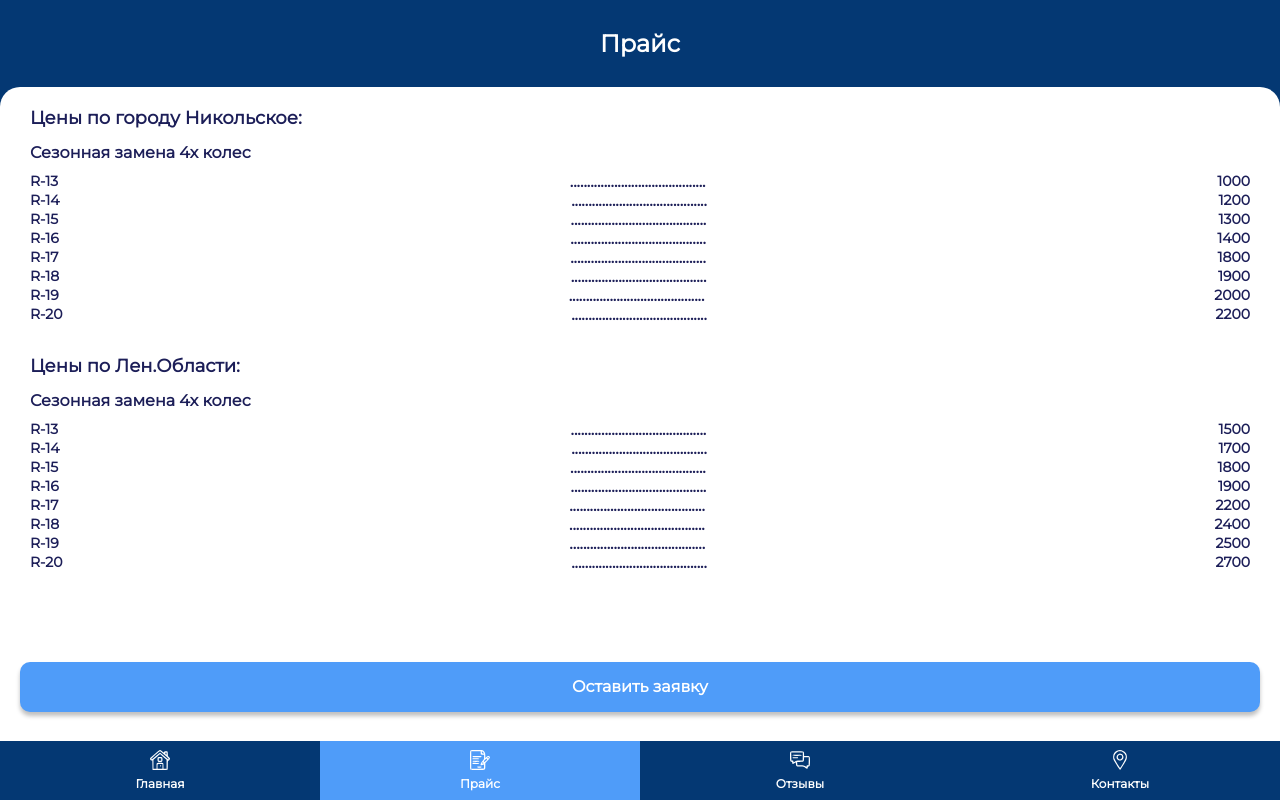
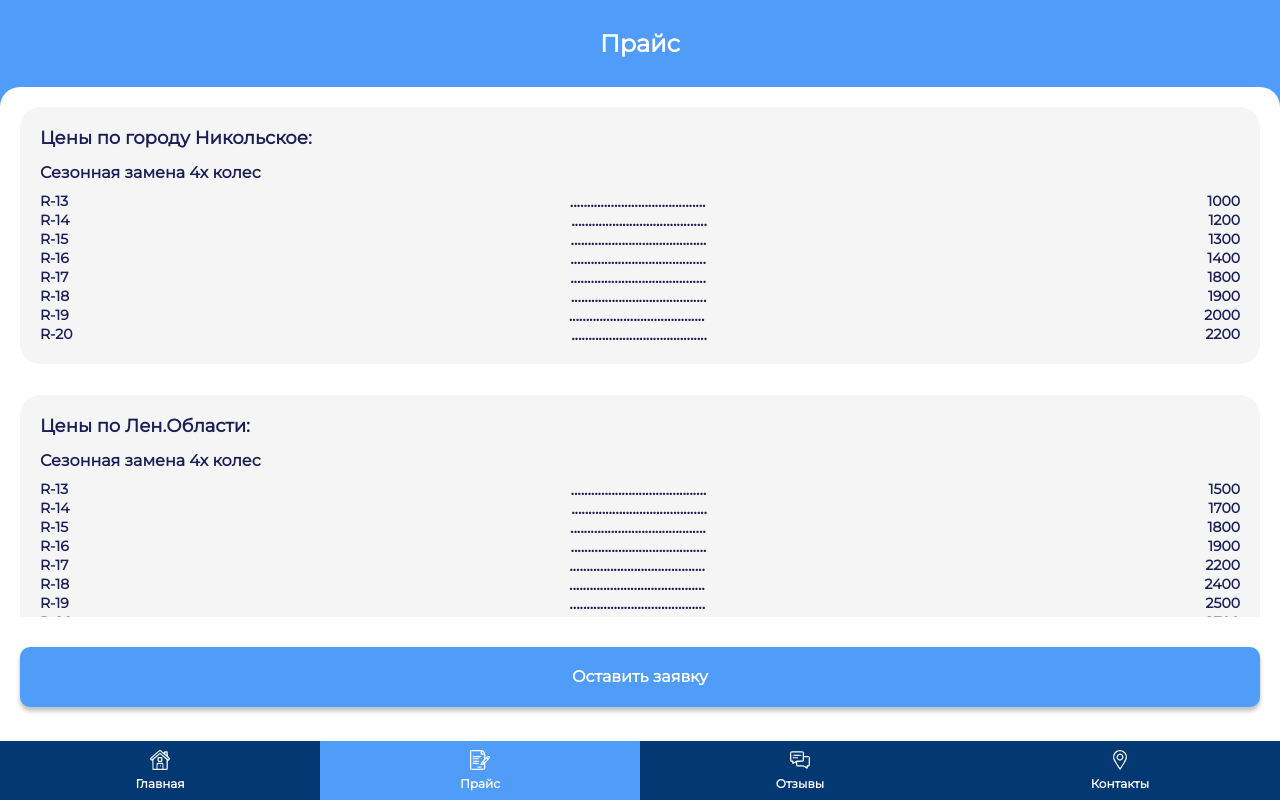
Before and after one commit to Prokhorova-Ri/kabaloevh-app, a Vue app: page /price in a window 1280 px wide. Built offline with nearby package versions, Linux system fonts and the light colour scheme.

Commit message:
Редизайн

```diff
--- a/src/assets/global.scss
+++ b/src/assets/global.scss
@@ -11,7 +11,7 @@
 
 body {
   //background-image: url("./src/assets/images/bg.jpg");
-  background: #043873;
+  background: #4f9cf9;
   //background-repeat: no-repeat;
   //background-size: cover;
   text-rendering: optimizelegibility;
@@ -32,6 +32,12 @@ body {
   background: white;
   padding: 0 20px;
   border-radius: 20px 20px 0 0;
+}
+.main-layout-parent {
+  background: #F5F5F5;
+  border-radius: 20px;
+  padding: 20px;
+  margin: 30px 0 40px 0;
 }
 
 .form {
--- a/src/components/Cards/Review.vue
+++ b/src/components/Cards/Review.vue
@@ -1,5 +1,5 @@
 <template>
-  <section v-if='item' class='card-review'>
+  <section v-if='item' class='card-review main-layout-parent'>
     <div class='card-review-stars'>
       <img
         v-for='(index) in item.stars.user'
@@ -37,8 +37,8 @@ export default {
 <style lang='scss' scoped>
   .card-review {
     border-radius: 10px;
-    padding: 11px 0;
-    background: rgba(255, 255, 255, 0.8);
+    //padding: 11px 0;
+    //background: rgba(255, 255, 255, 0.8);
     position: relative;
     margin: 0 0 23px 0;
     &:last-child {
--- a/src/components/Universal/Button.vue
+++ b/src/components/Universal/Button.vue
@@ -48,7 +48,7 @@ export default {
   .button {
     border: none;
     width: 100%;
-    padding: 13px 0;
+    padding: 18px 0;
     //background: $btnbg;
     background: #4f9cf9;
     color: white;
--- a/src/components/Universal/SocialLinks.vue
+++ b/src/components/Universal/SocialLinks.vue
@@ -39,6 +39,7 @@ export default defineComponent({
     &-links {
       display: flex;
       justify-content: space-between;
+      padding: 10px 0 50px 0;
       &-item {
         display: flex;
         justify-content: center;
--- a/src/views/contacts/index.vue
+++ b/src/views/contacts/index.vue
@@ -2,14 +2,11 @@
   <h1 class='contacts-title main-title'>Контакты</h1>
   <div class='main-layout'>
     <WrapperLayout
-      :class-list-for-height="['contacts-title', 'menu']"
-      background-color='transparent'
-      border-radius='0px'
-      display='flex'
+      :class-list-for-height="['contacts-title', 'menu', 'social-links']"
       padding='20px 0'
     >
       <template #content>
-        <div class='contacts-content-work'>
+        <div class='contacts-content-work main-layout-parent'>
           <p class='contacts-content-work-title'>Часы работы</p>
           <div
             v-for='item in dict'
@@ -24,11 +21,11 @@
           </div>
         </div>
         <div class='contacts-content-map'>
-          <LeafletMap border-radius='10px' height="360px" />
+          <LeafletMap border-radius='10px' height="280px" />
         </div>
-        <SocialLinks />
       </template>
     </WrapperLayout>
+    <SocialLinks />
   </div>
 </template>
 
@@ -70,8 +67,8 @@ export default {
     }
     &-content {
       &-work {
-        background-color: transparent;
-        border-radius: 10px;
+        //background-color: transparent;
+        //border-radius: 10px;
         margin: 0 0 40px 0;
         &-title {
           font-size: 18px;
--- a/src/views/index.vue
+++ b/src/views/index.vue
@@ -4,12 +4,9 @@
     <div class='main-layout'>
       <WrapperLayout
         :class-list-for-height="['home-title', 'button', 'menu']"
-        padding='0 10px'
-        display='flex'
-        justify-content='space-around'
       >
         <template #content>
-          <div class='home-filter'>
+          <div class='home-filter main-layout-parent'>
             <p class='home-filter-title'>Расчитать стоимость</p>
             <div class='home-filter-input'>
               <VSelect
@@ -35,7 +32,7 @@
               Рассчет стоимости: {{ select.price.name.toLocaleString() }} руб
             </div>
           </div>
-          <div class='home-offer'>
+          <div class='home-offer main-layout-parent'>
             <div class='home-offer-item'>
               <img src='/src/assets/images/icons/check.svg'>
               <p class='home-offer-item-title'>Выезд мастера в удобное время и место.</p>
@@ -51,7 +48,7 @@
           </div>
         </template>
       </WrapperLayout>
-      <Button margin='30px 0' :simple='isForm' text='Получить скидку' @onClick='openFormRequest(true)'/>
+      <Button margin='30px 0 35px 0' :simple='isForm' text='Получить скидку' @onClick='openFormRequest(true)'/>
     </div>
     <LayoutToTop @updateActive='openFormRequest' :active='isForm'>
       <template #content>
@@ -129,12 +126,6 @@ export default {
     color: white;
   }
   &-filter {
-    //padding: 39px 0;
-    background: #fbfcf6;
-    //background: rgba(131, 134, 214, 0.8);
-    //box-shadow: 0 4px 4px rgba(0, 0, 0, 0.25);
-    border-radius: 10px;
-    //margin: 0 0 40px 0;
     &-title {
       font-weight: 600;
       font-size: 20px;
@@ -151,8 +142,6 @@ export default {
   }
   &-offer {
     background: rgba(255, 255, 255, 0.8);
-    border-radius: 10px;
-    padding: 11px 0;
     display: flex;
     flex-direction: column;
     gap: 15px;
--- a/src/views/price/index.vue
+++ b/src/views/price/index.vue
@@ -4,13 +4,13 @@
     <div class='main-layout'>
       <WrapperLayout
         :class-list-for-height="['price-title', 'button', 'menu']"
-        padding='20px 10px'
+        padding='20px 0 0 0'
       >
         <template #content>
           <div
             v-for='item in dictPrice'
             :key='item.id'
-            class='price-city'>
+            class='price-city main-layout-parent'>
             <p class='price-city-name'>{{ item.city }}</p>
             <div
               v-for='(type, index) in item.type'
@@ -31,7 +31,7 @@
           </div>
         </template>
       </WrapperLayout>
-      <Button text='Оставить заявку'  @onClick='openFormRequest(true)' />
+      <Button margin='30px 0 35px 0' text='Оставить заявку'  @onClick='openFormRequest(true)' />
     </div>
     <!-- Нижнее меню для вызова формы   -->
     <LayoutToTop @updateActive='openFormRequest' :active='isForm'>
--- a/src/views/reviews/index.vue
+++ b/src/views/reviews/index.vue
@@ -3,15 +3,13 @@
   <div class='main-layout'>
     <WrapperLayout
       :class-list-for-height="['reviews-title', 'button', 'menu']"
-      background-color='transparent'
-      border-radius='10px'
-      padding='12px 16px'
+      padding='20px 0'
     >
       <template #content>
         <Card v-for='review in reviews' :key='review.id' :item='review'/>
       </template>
     </WrapperLayout>
-    <Button text='Отправить отзыв' @onClick='openFormRequest(true)'/>
+    <Button margin='30px 0 35px 0' text='Отправить отзыв' @onClick='openFormRequest(true)'/>
   </div>
   <LayoutToTop @updateActive='openFormRequest' :active='isForm'>
     <template #content>
```
